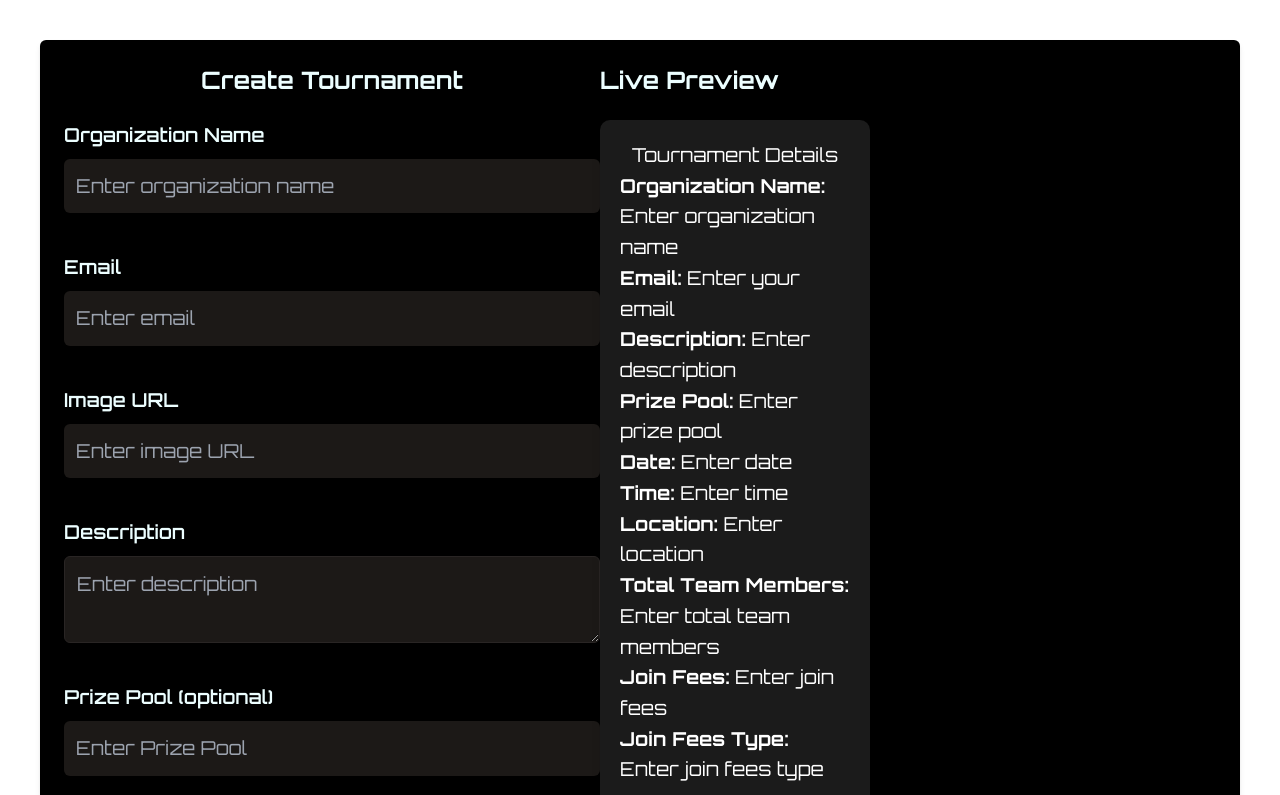
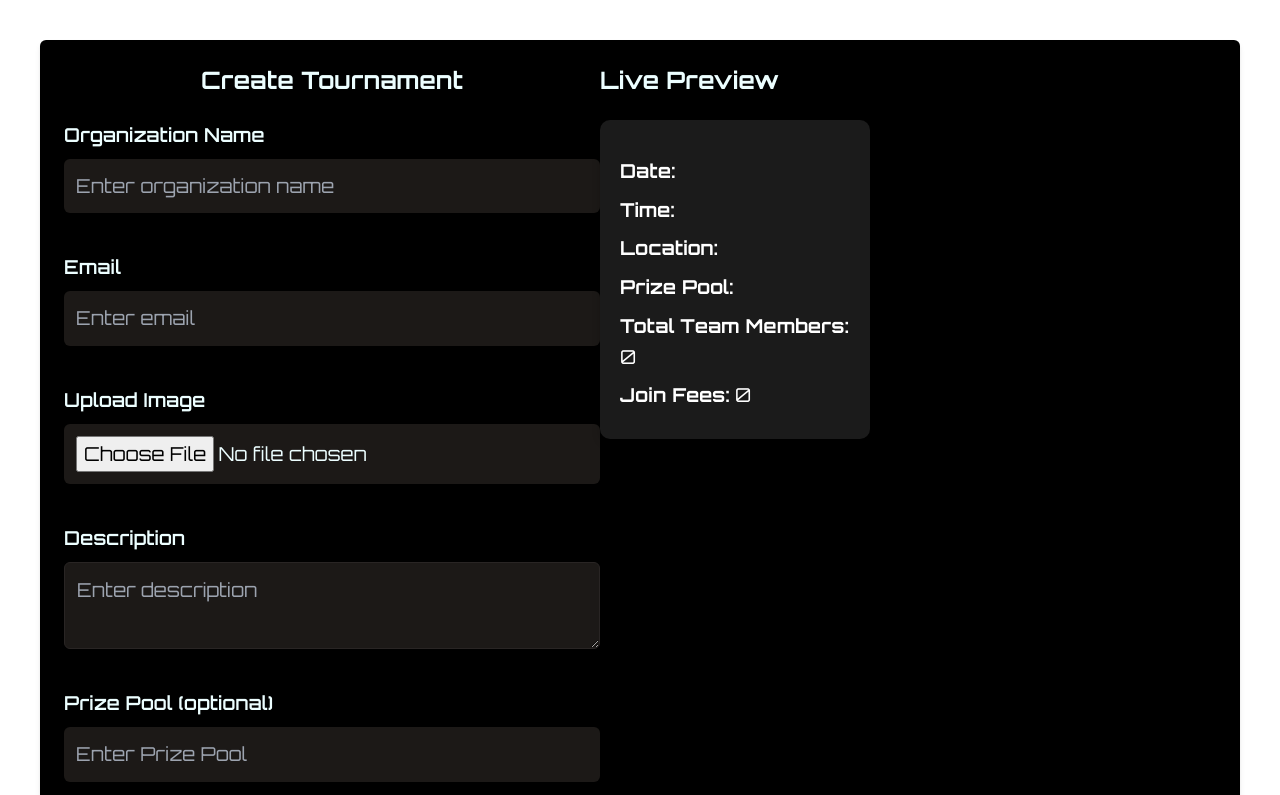
Before and after one commit to Pawank06/blink-arena, a Next.js app: page /create in a window 1280 px wide. Shown: the top 795 px of the page. Built offline with nearby package versions, Linux system fonts and the light colour scheme.

Commit message:
Added custom image , trying to save image on cloud to get link

```diff
--- a/package.json
+++ b/package.json
@@ -14,6 +14,7 @@
     "@solana/actions": "^1.6.4",
     "@solana/web3.js": "^1.95.3",
     "class-variance-authority": "^0.7.0",
+    "cloudinary": "^2.5.0",
     "clsx": "^2.1.1",
     "dotenv": "^16.4.5",
     "lucide-react": "^0.439.0",
--- a/src/app/(root)/create/page.tsx
+++ b/src/app/(root)/create/page.tsx
@@ -5,7 +5,7 @@ import React, { useState } from "react";
 interface TournamentFormData {
   organizationName: string;
   email: string;
-  image: string;
+  image: File | null;
   description: string;
   prizePool?: string;
   date: string;
@@ -20,7 +20,7 @@ const TournamentForm: React.FC = () => {
   const [formData, setFormData] = useState<TournamentFormData>({
     organizationName: "",
     email: "",
-    image: "",
+    image: null,
     description: "",
     prizePool: "",
     date: "",
@@ -31,6 +31,8 @@ const TournamentForm: React.FC = () => {
     joinFeesType: "",
   });
 
+  const [imageUrl, setImageUrl] = useState<string | null>(null);
+
   const handleInputChange = (
     e: React.ChangeEvent<
       HTMLInputElement | HTMLTextAreaElement | HTMLSelectElement
@@ -39,28 +41,48 @@ const TournamentForm: React.FC = () => {
     const { name, value } = e.target;
     setFormData({
       ...formData,
-      [name]: value,
+      [name as keyof TournamentFormData]: value,
     });
+  };
+
+  const handleFileChange = (e: React.ChangeEvent<HTMLInputElement>) => {
+    const file = e.target.files ? e.target.files[0] : null;
+    if (file) {
+      const imageUrl = URL.createObjectURL(file);
+      setImageUrl(imageUrl);
+      setFormData({
+        ...formData,
+        image: file,
+      });
+    }
   };
 
   const handleSubmit = async (e: React.FormEvent<HTMLFormElement>) => {
     e.preventDefault();
 
+    const formDataToSend = new FormData();
+    for (const key in formData) {
+      if (key === 'image' && formData[key]) {
+        formDataToSend.append('image', formData[key]);
+      } else {
+        formDataToSend.append(key, formData[key] as any);
+      }
+    }
+
     try {
-      const response = await fetch("/api/tournaments/saveTournament", {
+      const response = await fetch("/api/save-tournament", {
         method: "POST",
-        headers: {
-          "Content-Type": "application/json",
-        },
-        body: JSON.stringify(formData),
+        body: formDataToSend,
       });
 
       if (response.ok) {
+        const data = await response.json();
+        setImageUrl(data.url);  // Assuming data.url contains the image URL
         console.log("Tournament created successfully");
         setFormData({
           organizationName: "",
           email: "",
-          image: "",
+          image: null,
           description: "",
           prizePool: "",
           date: "",
@@ -110,14 +132,13 @@ const TournamentForm: React.FC = () => {
           </div>
 
           <div className="flex flex-col">
-        <label className="mb-2 font-semibold">Image URL</label>
+            <label className="mb-2 font-semibold">Upload Image</label>
             <input
-          type="text"
+              type="file"
               name="image"
-          value={formData.image}
-          onChange={handleInputChange}
+              onChange={handleFileChange}
               className="p-3 rounded-md bg-stone-900 border border-stone-800"
-          placeholder="Enter image URL"
+              accept="image/*"
               required
             />
           </div>
@@ -232,7 +253,7 @@ const TournamentForm: React.FC = () => {
         </form>
       </div>
       <div className="w-full max-w-[600px] absolute top-16 right-20 md:hidden lg:block">
-        <h1 className=" text-2xl font-bold mb-6 text-start">Live Preview</h1>
+        <h1 className="text-2xl font-bold mb-6 text-start">Live Preview</h1>
         <div
           style={{
             width: "45%",
@@ -240,44 +261,27 @@ const TournamentForm: React.FC = () => {
             color: "#fff",
             padding: "20px",
             borderRadius: "10px",
-        boxShadow: "0 4px 8px rgba(0,0,0,0.1)",
+            boxShadow: "0 4px 8px rgba(0,0,0,0.2)"
           }}
         >
-      <h1 style={{ textAlign: "center" }}>Tournament Details</h1>
-      <p>
-        <strong>Organization Name:</strong> {formData.organizationName || "Enter organization name"}
-      </p>
-      <p>
-        <strong>Email:</strong> {formData.email || "Enter your email"}
-      </p>
-      <p>
-        <strong>Description:</strong> {formData.description || "Enter description"}
-      </p>
-      <p>
-        <strong>Prize Pool:</strong> {formData.prizePool || "Enter prize pool"}
-      </p>
-      <p>
-        <strong>Date:</strong> {formData.date || "Enter date"}
-      </p>
-      <p>
-        <strong>Time:</strong> {formData.time || "Enter time"}
-      </p>
-      <p>
-        <strong>Location:</strong> {formData.location || "Enter location"}
-      </p>
-      <p>
-        <strong>Total Team Members:</strong> {formData.totalTeamMembers || "Enter total team members"}
-      </p>
-      <p>
-        <strong>Join Fees:</strong> {formData.joinFees || "Enter join fees"}
-      </p>
-      <p>
-        <strong>Join Fees Type:</strong> {formData.joinFeesType || "Enter join fees type"}
-      </p>
+          <h2 className="text-xl font-bold mb-4">{formData.organizationName}</h2>
+          {imageUrl && (
+            <img
+              src={imageUrl}
+              alt="Tournament"
+              className="max-w-full rounded-md mb-4"
+            />
+          )}
+          <p className="mb-4">{formData.description}</p>
+          <p className="mb-2"><strong>Date:</strong> {formData.date}</p>
+          <p className="mb-2"><strong>Time:</strong> {formData.time}</p>
+          <p className="mb-2"><strong>Location:</strong> {formData.location}</p>
+          <p className="mb-2"><strong>Prize Pool:</strong> {formData.prizePool}</p>
+          <p className="mb-2"><strong>Total Team Members:</strong> {formData.totalTeamMembers}</p>
+          <p className="mb-2"><strong>Join Fees:</strong> {formData.joinFees} {formData.joinFeesType}</p>
         </div>
       </div>
     </div>
-
   );
 };
 
--- /dev/null
+++ b/src/app/api/cloudinary/route.ts
@@ -0,0 +1,34 @@
+import { v2 as cloudinary } from "cloudinary";
+
+cloudinary.config({
+  cloud_name: "dbpcujcmp",
+  api_key: "726329914236117",
+  api_secret: "As5eLEqRHKnRtFd7fjtfMgIq1wI",
+});
+
+export async function uploadImageToStorage(file: File): Promise<string> {
+  return new Promise((resolve, reject) => {
+    const reader = new FileReader();
+
+    reader.onloadend = () => {
+      const base64data = reader.result as string;
+
+      cloudinary.uploader.upload_stream(
+        { resource_type: "image", upload_preset: process.env.CLOUDINARY_UPLOAD_PRESET },
+        (error, result) => {
+          if (error) {
+            reject(error);
+          } else {
+            resolve(result?.secure_url || "");
+          }
+        }
+      ).end(base64data.split(',')[1]);
+    };
+
+    reader.onerror = (error) => {
+      reject(error);
+    };
+
+    reader.readAsDataURL(file);
+  });
+}
--- a/src/app/api/save-tournament/route.ts
+++ b/src/app/api/save-tournament/route.ts
@@ -1,28 +1,36 @@
 import { connectToDatabase } from "@/app/(mongodb)/connectdb";
 import createTournamentSchema from "@/app/(mongodb)/schema/createTournamentSchema";
+import { uploadImageToStorage } from "../cloudinary/route";
 
 export async function POST(req: Request) {
   await connectToDatabase();
   try {
-    const {
-      organizationName,
-      email,
-      image,
-      description,
-      prizePool,
-      date,
-      time,
-      location,
-      totalTeamMembers,
-      joinFees,
-      joinFeesType,
-    } = await req.json();
+    const formData = await req.formData();
+
+    // Extract fields from formData
+    const organizationName = formData.get("organizationName")?.toString() || "";
+    const email = formData.get("email")?.toString() || "";
+    const description = formData.get("description")?.toString() || "";
+    const prizePool = formData.get("prizePool")?.toString() || "";
+    const date = formData.get("date")?.toString() || "";
+    const time = formData.get("time")?.toString() || "";
+    const location = formData.get("location")?.toString() || "";
+    const totalTeamMembers = Number(formData.get("totalTeamMembers") || 0);
+    const joinFees = Number(formData.get("joinFees") || 0);
+    const joinFeesType = formData.get("joinFeesType")?.toString() || "";
+
+    // Handle image upload
+    const image = formData.get("image") as File;
+    let imageUrl = "";
+    if (image) {
+      imageUrl = await uploadImageToStorage(image);
+    }
 
     const data = new createTournamentSchema({
       tournamentId: crypto.randomUUID(),
       organizationName,
       email,
-      image,
+      image: imageUrl,
       description,
       prizePool,
       date,
```
Also changed, not shown: 1 other file (tests, documents, lock files or other folders). Lines whose indentation alone changed are shown as unchanged.
